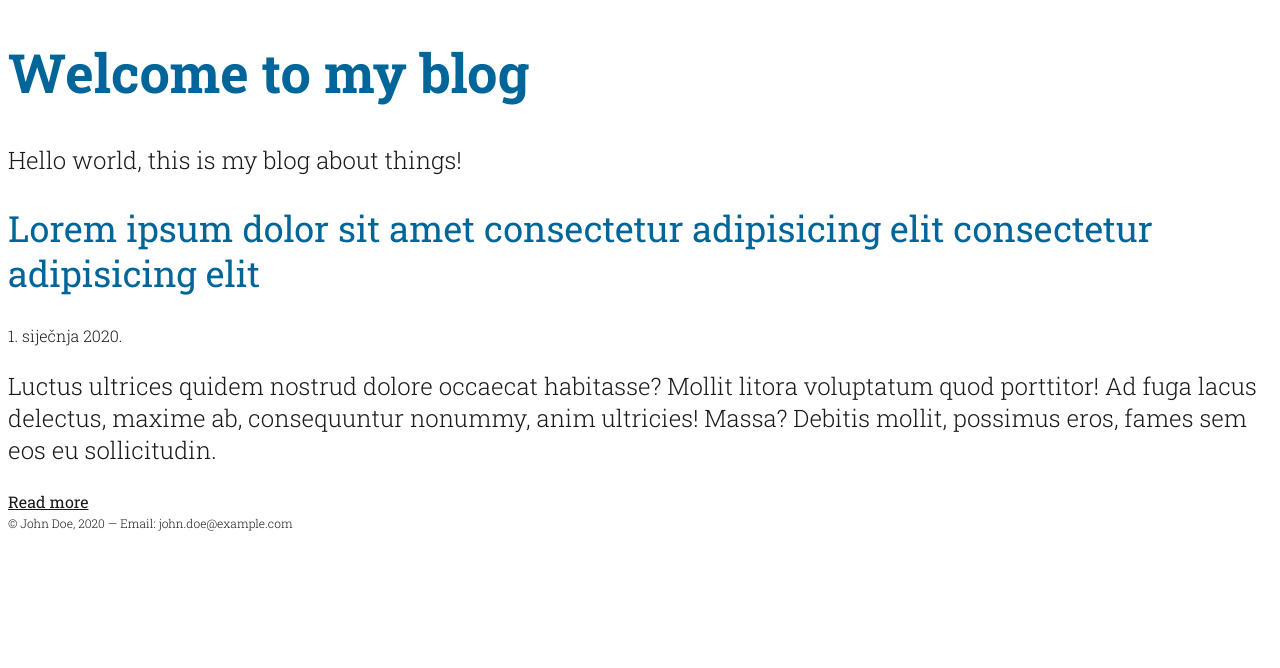
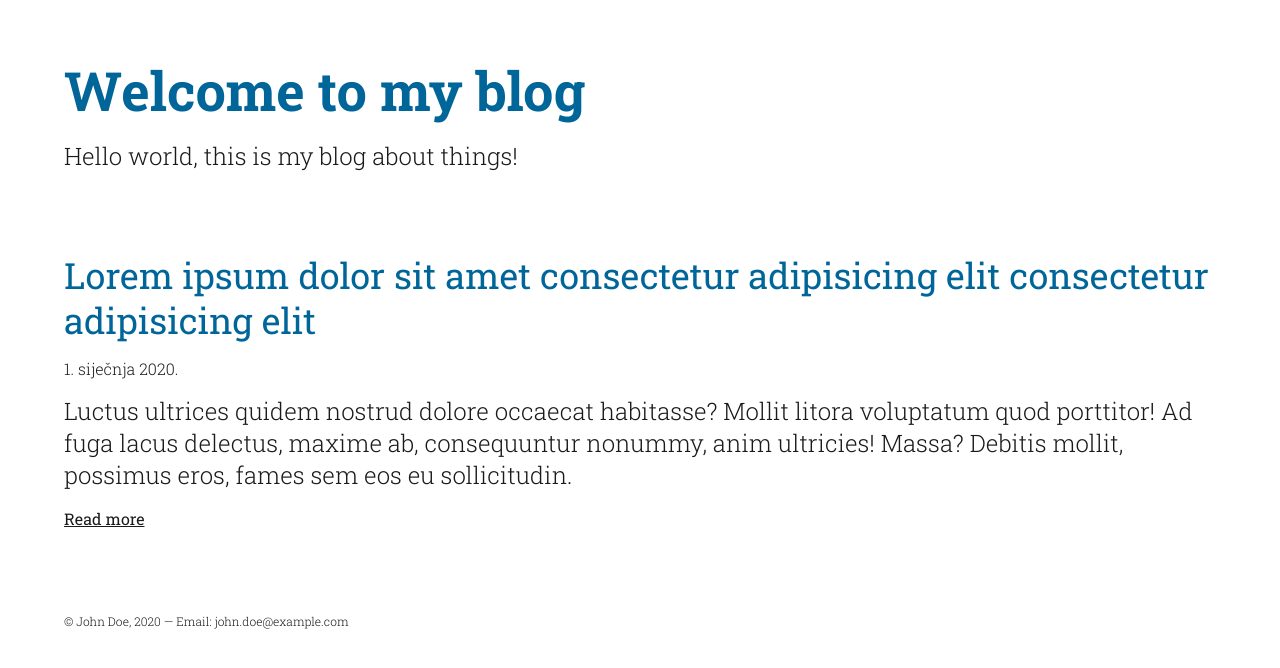
Before and after one commit to maliber/algebra-blog-css-leason, a plain HTML site: page index.html in a window 1280 px wide. Drawn offline with Linux system fonts and the light colour scheme.

Commit message:
Add files via upload

```diff
--- a/index.html
+++ b/index.html
@@ -9,26 +9,35 @@
 </head>
 
 <body>
+    <div class="wrapper">
         <header>
-        <h1 class="h1 color-primary">Welcome to my blog</h1>
-        <p class="body color-text">Hello world, this is my blog about things!</p>
+            <h1 class="h1 color-primary margin-top54px-bottom0px">Welcome to my blog</h1>
+            <p class="body color-text margin-top14px-bottom0px">Hello world, this is my blog about things!</p>
         </header>
         <main>
             <article>
-            <h2 class="h2 color-primary">Lorem ipsum dolor sit amet consectetur adipisicing elit consectetur adipisicing
+                <h2 class="h2 color-primary margin-top-81px">Lorem ipsum dolor sit amet consectetur adipisicing elit
+                    consectetur
+                    adipisicing
                     elit</h2>
-            <p class="metadata color-text">1. siječnja 2020.</p>
-            <p class="body color-text">Luctus ultrices quidem nostrud dolore occaecat habitasse? Mollit litora voluptatum quod
+                <p class="metadata color-text margin-top16px-bottom0px">1. siječnja 2020.</p>
+                <p class="body color-text margin-top16px-bottom0px">Luctus ultrices quidem nostrud dolore occaecat
+                    habitasse? Mollit litora
+                    voluptatum quod
                     porttitor! Ad
-                fuga lacus delectus, maxime ab, consequuntur nonummy, anim ultricies! Massa? Debitis mollit, possimus
+                    fuga lacus delectus, maxime ab, consequuntur nonummy, anim ultricies! Massa? Debitis mollit,
+                    possimus
                     eros, fames sem eos eu sollicitudin.
                 </p>
-            <a class="link color-text" href="#">Read more</a>
+                <div id="read-more" class="margin-top16px-bottom0px">
+                    <a class="link color-text margin-top16px-bottom0px" href="#">Read more</a>
+                </div>
             </article>
         </main>
-    <footer>
-        <small class="small color-text"> &copy; John Doe, 2020 — Email: john.doe@example.com </small>
+        <footer class="margin-top-81px">
+            <small class="small color-text margine-right-auto"> &copy; John Doe, 2020 — Email: john.doe@example.com </small>
         </footer>
+    </div>
 </body>
 
 </html>
--- a/style.css
+++ b/style.css
@@ -12,6 +12,7 @@
     font-family: "Roboto Slab", serif;
     font-size: 54px;
     font-weight: 700;
+
 }
 
 .h2 {
@@ -19,12 +20,14 @@
     font-size: 36px;
     font-weight: 400;
     line-height: 1.25;
+
 }
 
 .body {
     font-family: "Roboto Slab", serif;
     font-size: 24px;
     font-weight: 300;
+
 }
 
 .link {
@@ -39,6 +42,7 @@
     font-size: 16px;
     font-weight: 300;
     line-height: 1.25;
+
 }
 
 .small {
@@ -47,3 +51,41 @@
     font-weight: 300;
     line-height: 1.5;
 }
+
+.wrapper {
+    width: 100%;
+    max-width: 1152px;
+    margin-left: auto;
+    margin-right: auto;
+    padding-left: 16px;
+    padding-right: 16px;
+}
+
+.margin-top16px-bottom0px{
+    margin-top: 16px;
+    margin-bottom: 0px;
+}
+
+
+.margin-top14px-bottom0px{
+    margin-top: 14px;
+    margin-bottom: 0px;
+
+}
+
+.margin-top-81px{
+    margin-top: 81px;
+    margin-bottom: 0px;
+   ;
+}
+
+
+.margin-top54px-bottom0px{
+    margin-top: 54px;
+    margin-bottom: 0px;
+}
+
+.margine-right-auto{
+    margin-right: auto;
+    text-align: center; /* centriranje teksta unutar footera */
+}
```
Lines whose indentation alone changed are shown as unchanged.
